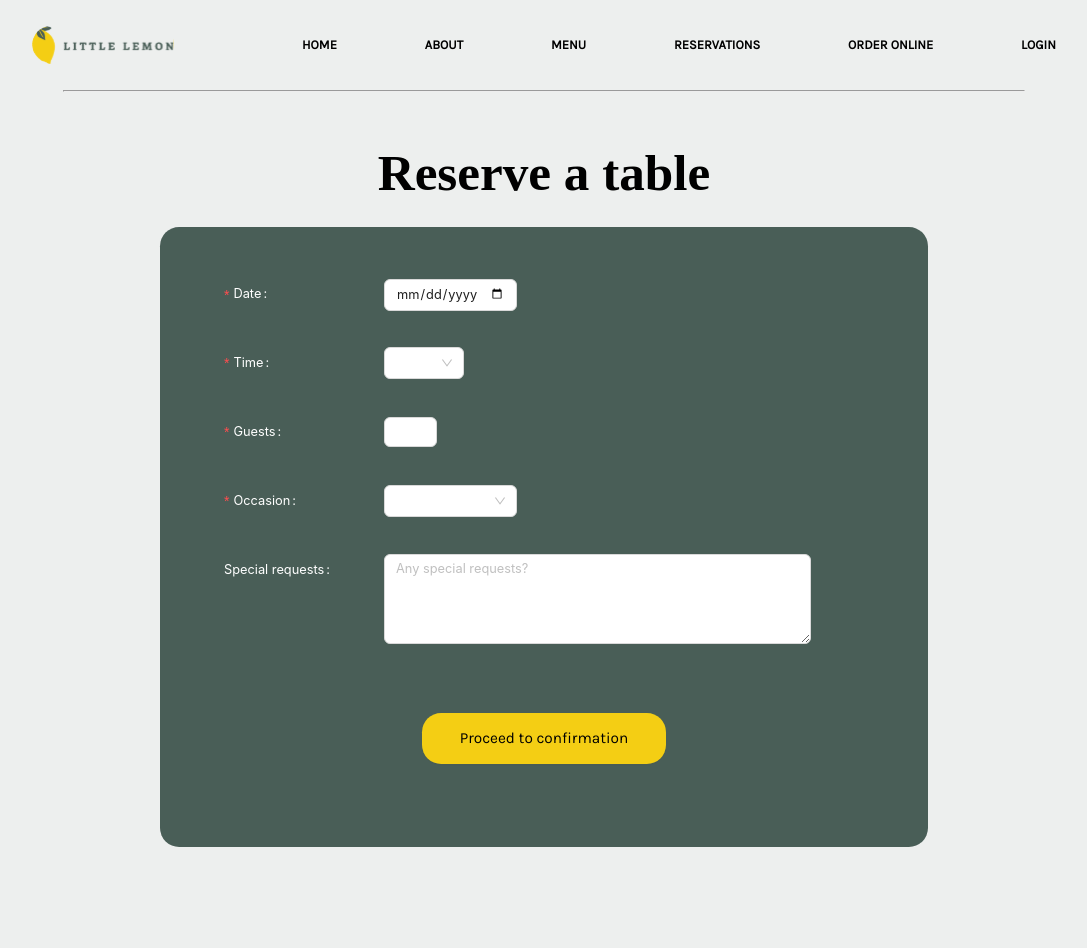
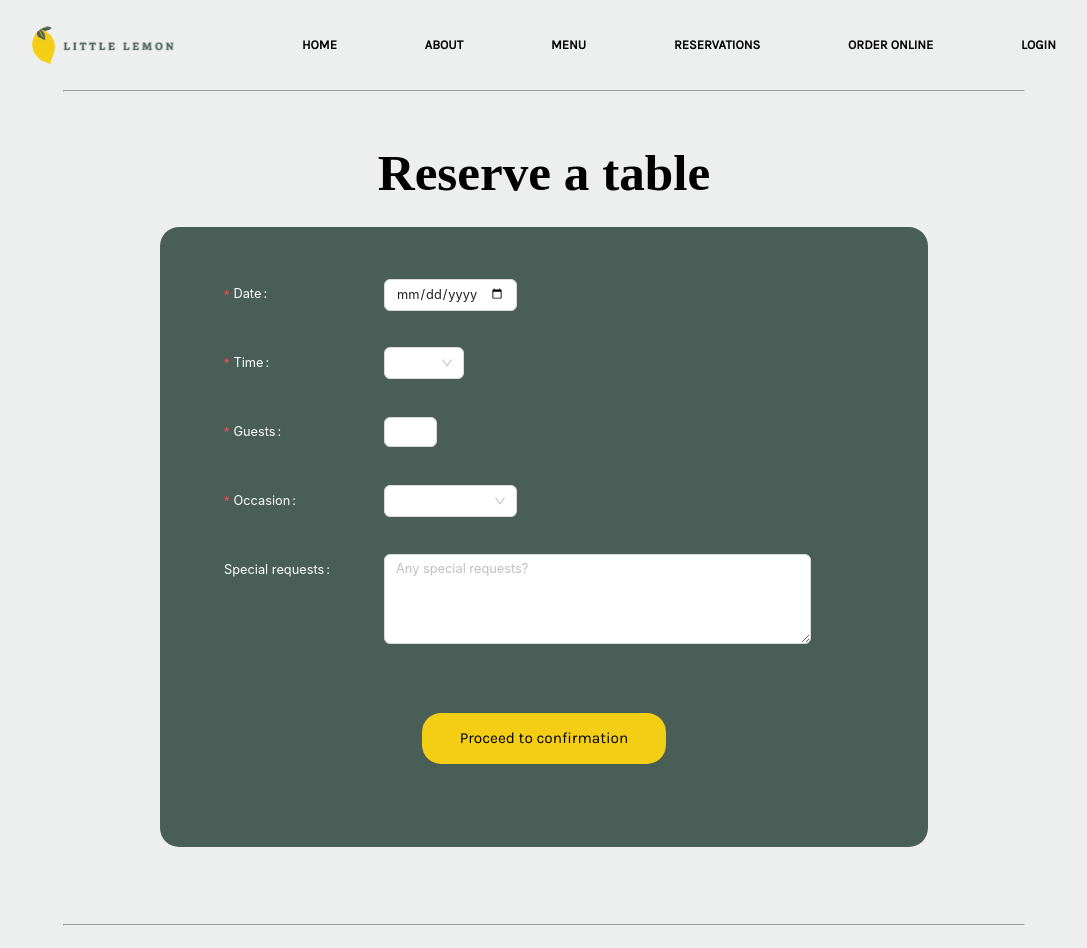
Before and after one commit to Petuuu/coursera-capstone-project, a React (Create React App) app: page /reservation in a window 1280 px wide. Shown: the top 948 px of the page, without its empty margins (96-1183 px from the left). Built offline with nearby package versions, Linux system fonts and the light colour scheme; a web font is replaced by a local one.

Commit message:
feat(ReservationPage): add separator between reservation form and footer

```diff
--- a/src/pages/ReservationPage/ReservationPage.css
+++ b/src/pages/ReservationPage/ReservationPage.css
@@ -7,7 +7,7 @@
     background-color: var(--primary1);
     border-radius: var(--radius);
     color: white;
-    margin-top: 2vw;
+    margin: 2vw 0;
     min-height: 42vw;
     width: 60vw;
     padding: 4vw 5vw;
--- a/src/pages/ReservationPage/ReservationPage.js
+++ b/src/pages/ReservationPage/ReservationPage.js
@@ -7,6 +7,7 @@ function ReservationPage() {
         <>
             <Separator />
             <ReservationForm />
+            <Separator />
         </>
     )
 }
```
